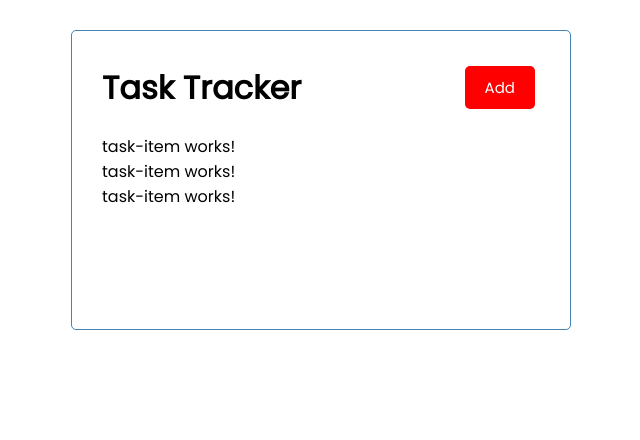
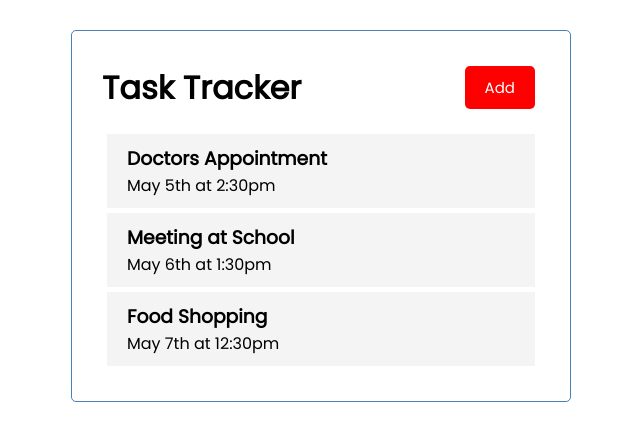
Before and after one commit to edwardgazitonline/traversyFive, an Angular app: page / in a window 1280 px wide. Shown: the top 440 px of the page, without its empty margins (319-959 px from the left). Built offline with nearby package versions, Linux system fonts and the light colour scheme.

Commit message:
creating task item
changing css of task-item
creating changes in task-item.html

```diff
--- a/src/app/components/task-item/task-item.component.css
+++ b/src/app/components/task-item/task-item.component.css
@@ -0,0 +1,6 @@
+.task {
+  background: #f4f4f4;
+  margin: 5px;
+  padding: 10px 20px;
+  cursor: pointer;
+}
--- a/src/app/components/task-item/task-item.component.html
+++ b/src/app/components/task-item/task-item.component.html
@@ -1 +1,4 @@
-<p>task-item works!</p>
+<div class="task">
+  <h3>{{task.text}}</h3>
+  <p>{{task.day}}</p>
+</div>
```
